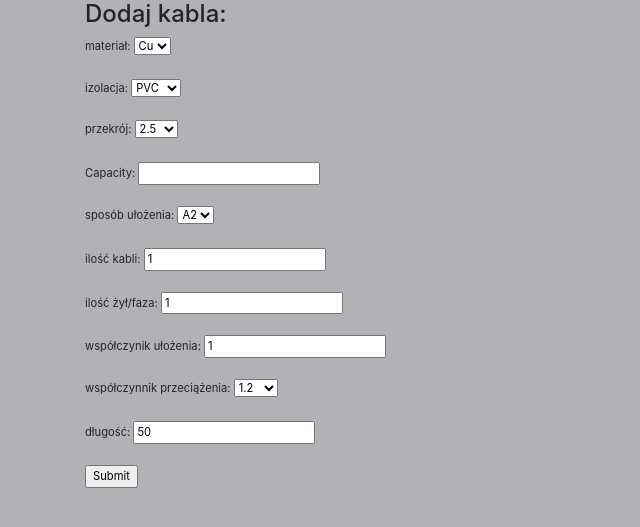
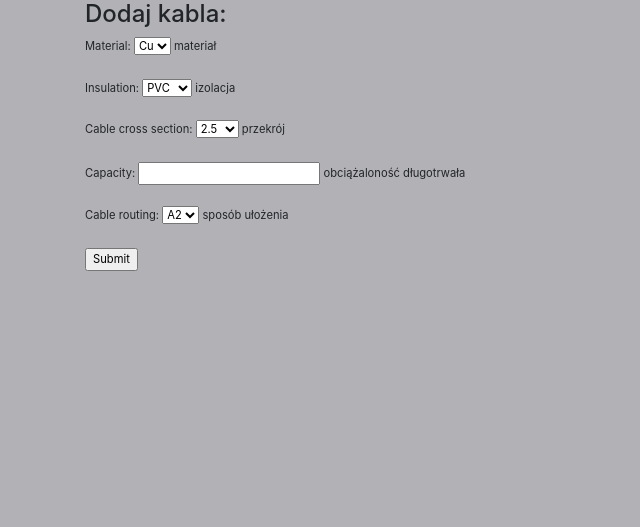
Before and after one commit to Emil19880813/elecCalc, a Django app: page /add-cable/ in a window 1280 px wide. Shown: the part 56-583 px from the top of the page, without its empty margins (0-640 px from the left). Run offline with Django 3.2, Linux system fonts and the light colour scheme; some libraries are stand-ins or nearby versions.

Commit message:
corrected Model and ModelForms

```diff
--- a/elecCalc/admin.py
+++ b/elecCalc/admin.py
@@ -4,9 +4,8 @@ from __future__ import unicode_literals
 from django.contrib import admin
 
 # Register your models here.
-from elecCalc.models import GroupReceiver, Receiver, Cable, ProtectionDevices
+from elecCalc.models import Receiver, Cable, ProtectionDevices
 
-admin.site.register(GroupReceiver)
 admin.site.register(Receiver)
 admin.site.register(Cable)
 admin.site.register(ProtectionDevices)
--- a/elecCalc/forms.py
+++ b/elecCalc/forms.py
@@ -3,25 +3,40 @@ from crispy_forms.bootstrap import PrependedAppendedText, PrependedText
 from crispy_forms.helper import FormHelper
 from crispy_forms.layout import Layout, Row, Column
 from django import forms
-from elecCalc.models import Receiver, GroupReceiver, Cable, ProtectionDevices
+
+from elecCalc.models import Receiver, Cable, ProtectionDevices
 
 
-class ReceiverForm(forms.ModelForm):
-
-    class Meta:
-        model = Receiver
-        exclude = ['group']
-        labels = {
-            'circuit_number': 'numer obwodu',
-            'name': 'nazwa',
-            'voltage': 'napięcie',
-            'power': 'moc',
-            'power_factor': 'współczynnik mocy',
-        }
+class CableSelectionForm(forms.ModelForm):
 
     def __init__(self, *args, **kwargs):
-        super(ReceiverForm, self).__init__(*args, **kwargs)
+        super(CableSelectionForm, self).__init__(*args, **kwargs)
+        self.fields['circuit_number'] = forms.CharField(max_length=12, help_text='numer obwodu')
+
+        self.fields['material'] = forms.ChoiceField(help_text='materiał',
+            choices=((cable.material, cable.get_material_display()) for cable in Cable.objects.all().distinct('material')))
+        self.fields['insulation'] = forms.ChoiceField(help_text='izolacja',
+            choices=((cable.insulation, cable.get_insulation_display) for cable in Cable.objects.all().distinct('insulation')))
+        self.fields['cable_cross_section'] = forms.ChoiceField(help_text='przekrój',
+            choices=((cable.cable_cross_section, cable.get_cable_cross_section_display) for cable in Cable.objects.all().distinct('cable_cross_section')))
+        self.fields['cable_routing'] = forms.ChoiceField(help_text='sposób ułożenia',
+            choices=((cable.cable_routing, cable.get_cable_routing_display) for cable in Cable.objects.all().distinct('cable_routing')))
+        self.fields['amount'] = forms.IntegerField(max_value=8, min_value=1, help_text='ilość kabli',)
+        self.fields['core'] = forms.IntegerField(max_value=8, min_value=1, help_text='ilość żył na fazę',)
+        self.fields['layer_factor'] = forms.DecimalField(max_digits=3, decimal_places=2, max_value=1, min_value=0.1, help_text='współczynnik ułożenia',)
+        self.fields['length'] = forms.IntegerField(max_value=250, min_value=1, help_text='długość',)
+
+        self.fields['type'] = forms.ChoiceField(help_text='typ',
+            choices=((device.type, device.get_type_display) for device in ProtectionDevices.objects.all().distinct('type')))
+        self.fields['current'] = forms.ChoiceField(help_text='prąd znamionowy',
+            choices=((device.current, device.get_current_display) for device in ProtectionDevices.objects.all().distinct('current')))
+        self.fields['kr_factor'] = forms.DecimalField(max_digits=3, decimal_places=2, max_value=1, min_value=0.1, help_text='nastawa członu przeciążeniowego',)
+        self.fields['off_time'] = forms.ChoiceField(choices=((0, 0.2), (1, 0.4), (2, 5)), help_text='czas wyłączenia')
+        self.fields['k2_factor'] = forms.ChoiceField(choices=((0, 1.2), (1, 1.45), (2, 1.6), (3, 1.9)), help_text='współczynnik k2')
+
+
         self.helper = FormHelper()
+        self.helper.form_show_labels = False
         self.helper.layout = Layout(
             Row(
                 Column('circuit_number', css_class='form-group col-md-2 mb-0'),
@@ -31,96 +46,74 @@ class ReceiverForm(forms.ModelForm):
                 Column(PrependedText('power_factor', 'cos fi=', css_class='form-group col-md-4 mb-0')),
                 css_class='form-row'
             ),
+            Row(
+                Column('material', css_class='form-group col-md-1 mb-0'),
+                Column('insulation', css_class='form-group col-md-1 mb-0'),
+                Column(PrependedAppendedText('cable_cross_section', 'S=', 'mm2', css_class='form-group col-md-4 mb-0')),
+                Column('cable_routing', css_class='form-group col-md-1 mb-0'),
+                Column('amount', css_class='form-group col-md-1 mb-0'),
+                Column('core',  css_class='form-group col-md-1 mb-0'),
+                Column(PrependedText('layer_factor', 'kc', css_class='form-group col-md-4 mb-0')),
+                Column(PrependedAppendedText('length', 'l=', 'mb', css_class='form-group col-md-4 mb-0')),
+                css_class='form-row'
+            ),
+            Row(
+                Column('type', css_class='form-group col-md-1 mb-0'),
+                Column(PrependedAppendedText('current','Ib', 'A', css_class='form-group col-md-4 mb-0')),
+                Column(PrependedText('kr_factor', 'kr', css_class='form-group col-md-4 mb-0')),
+                Column(PrependedAppendedText('off_time', 't', 's',  css_class='form-group col-md-4 mb-0')),
+                Column(PrependedText('k2_factor', 'k2',  css_class='form-group col-md-4 mb-0')),
+                css_class='form-row'
+            ),
         )
 
-class GroupReceiverForm(forms.ModelForm):
     class Meta:
-        model = GroupReceiver
+        model = Receiver
         fields = '__all__'
+        help_texts = {
+            'name': 'nazwa',
+            'voltage': 'napięcie',
+            'power': 'moc czynna',
+            'power_factor': 'współczynnik mocy',
+        }
 
 
 class CableForm(forms.ModelForm):
     class Meta:
         model = Cable
         fields = '__all__'
-        labels = {
+        help_texts = {
             'material': 'materiał',
             'insulation': 'izolacja',
             'cable_cross_section': 'przekrój',
+            'capacity': 'obciążaloność długotrwała',
             'cable_routing': 'sposób ułożenia',
-            'amount': 'ilość kabli',
-            'core': 'ilość żył/faza',
-            'layer_factor': 'współczynik ułożenia',
-            'overload_factor': 'współczynnik przeciążenia',
-            'length': 'długość',
         }
 
-    def __init__(self, *args, **kwargs):
-        super(CableForm, self).__init__(*args, **kwargs)
-        self.helper = FormHelper()
-        self.helper.layout = Layout(
-            Row(
-                Column('material', css_class='form-group col-md-1 mb-0'),
-                Column('insulation', css_class='form-group col-md-1 mb-0'),
-                Column(PrependedAppendedText('cable_cross_section','Uo=','kV', css_class='form-group col-md-1 mb-0')),
-                Column('cable_routing', css_class='form-group col-md-1 mb-0'),
-                Column('amount', css_class='form-group col-md-1 mb-0'),
-                Column('core', css_class='form-group col-md-1 mb-0'),
-                Column('layer_factor', css_class='form-group col-md-1 mb-0'),
-                Column('overload_factor', css_class='form-group col-md-1 mb-0'),
-                Column(PrependedAppendedText('length','Po','kW', css_class='form-group col-md-1 mb-0')),
-                css_class='form-row'
-            ),
-        )
+class ReceiverForm(forms.ModelForm):
+    class Meta:
+        model = Receiver
+        fields = '__all__'
+        help_texts = {
+            'name': 'nazwa/typ',
+            'voltage': 'napięcie znamionowe',
+            'power': 'moc czynna',
+            'power_factor': 'współczynnik mocy',
+        }
+
 
 class ProtectionDevicesForm(forms.ModelForm):
     class Meta:
         model = ProtectionDevices
         fields = '__all__'
-        labels = {
+        help_texts = {
+            'name': 'nazwa',
             'type': 'typ',
             'current': 'prąd',
-            'off_time': 'czas wyłączenia',
         }
-
-    def __init__(self, *args, **kwargs):
-        super(ProtectionDevicesForm, self).__init__(*args, **kwargs)
-        self.helper = FormHelper()
-        self.helper.layout = Layout(
-            Row(
-                Column('type', css_class='form-group col-md-3 mb-0'),
-                Column(PrependedAppendedText('current','Uo=','kV', css_class='form-group col-md-6 mb-0')),
-                Column(PrependedAppendedText('off_time','Uo=','kV', css_class='form-group col-md-6 mb-0')),
-                css_class='form-row'
-            ),
-        )
 
 class ResultsForm(forms.Form):
     Ib_current = forms.FloatField(label='prąd szczytowy obwodu', help_text='[A]')
     In_current = forms.FloatField(label='prąd nastawy zabezpieczenia', help_text='[A]')
     Idd_current = forms.FloatField(label='obciążalność długotrwała', help_text='[A]')
     voltage_drop = forms.FloatField(label='spadek napięcia', help_text='[%]')
-
-
-class OverloadConditionsForm(forms.Form):
-    Idd_current_condition = forms.CharField(label='Idd > Ib', disabled=True)
-    overload_current_condition = forms.CharField(label='I2 > 1,45xIb', disabled=True)
-
-
-'''
-    self.helper = FormHelper()
-        self.helper.form_tag = False
-        self.helper.method = "POST"
-        self.helper.form_class = 'form-inline'
-        self.helper.field_template = 'bootstrap3/layout/inline_field.html'
-
-        self.helper.layout = Layout(
-            Div(
-                Div('group', css_class="col-md-2 mt-4"),
-                Div('circuit_number', css_class="col-md-2 mt-4"),
-                Div('name', css_class="col-md-2 mt-4"),
-                Div(PrependedAppendedText('voltage','%', '%', css_class="col-md-6 mt-0")),
-                Div(PrependedAppendedText('power','%', '%', css_class="col-md-5 mt-0")),
-                Div(PrependedText('power_factor','%', css_class="col-md-5 mt-0")),
-                css_class='row',
-'''
--- a/elecCalc/static/css/main.css
+++ b/elecCalc/static/css/main.css
@@ -1,5 +1,11 @@
 body {
   padding-top: 0px;
   background-color: rgba(1, 1, 14, 0.3);
-  font-size: 0.7rem;
+  font-size: .7rem;
 }
+
+.results {
+  font-size: 2rem;
+  background-color: white;
+
+}
--- a/elecCalc/templates/display_receiver.html
+++ b/elecCalc/templates/display_receiver.html
@@ -4,7 +4,6 @@
 <h4 class="account-heading">Zestawienie odbiorników:</h4>
     <div class="col-1"><a href="{% url 'elecCalc:add-receiver' %}"><img src="{% static "text-plus-icon.png" %}" alt="Trash"></a></div>
     <div class="row">
-        <div class="col-3">Grupa odbiorników</div>
         <div class="col-2">Nazwa</div>
         <div class="col-1">Napięcie [kV]</div>
         <div class="col-1">Moc [kW]</div>
@@ -13,7 +12,6 @@
     </div>
     {% for receiver in receivers %}
     <div class="row">
-        <div class="col-3">{{ receiver.group }}</div>
         <div class="col-2">{{ receiver.name }}</div>
         <div class="col-1">{{ receiver.get_voltage_display }}</div>
         <div class="col-1">{{ receiver.power }}</div>
--- a/elecCalc/urls.py
+++ b/elecCalc/urls.py
@@ -1,8 +1,8 @@
 from django.urls import path
 
 from elecCalc.views import MainPage, DisplayCableView, DisplayDevicesView, DisplayReceiverView, \
-    DisplayGroupReceiverView, EditCableView, EditDeviceView, EditGroupReceiverView, EditReceiverView, DeleteCableView, \
-    DeleteDeviceView, DeleteGroupReceiverView, DeleteReceiverView, AddCableView, AddDeviceView, AddGroupReceiverView, \
+    EditCableView, EditDeviceView, EditReceiverView, DeleteCableView, \
+    DeleteDeviceView, DeleteReceiverView, AddCableView, AddDeviceView, \
     AddReceiverView
 
 app_name = 'elecCalc'
@@ -12,17 +12,13 @@ urlpatterns = [
     path('display-cable/', DisplayCableView.as_view(), name='display-cable'),
     path('display-device/', DisplayDevicesView.as_view(), name='display-device'),
     path('display-receiver/', DisplayReceiverView.as_view(), name='display-receiver'),
-    path('display-group-receiver/', DisplayGroupReceiverView.as_view(), name='display-group-receiver'),
     path('edit-cable/<int:cable_id>/', EditCableView.as_view(), name='edit-cable'),
     path('edit-device/<int:device_id>/', EditDeviceView.as_view(), name='edit-device'),
-    path('edit-group-receiver/<int:group_id>/', EditGroupReceiverView.as_view(), name='edit-group'),
     path('edit-receiver/<int:receiver_id>/', EditReceiverView.as_view(), name='edit-receiver'),
     path('delete-cable/<int:cable_id>/', DeleteCableView.as_view(), name='delete-cable'),
     path('delete-device/<int:device_id>/', DeleteDeviceView.as_view(), name='delete-device'),
-    path('delete-group-receiver/<int:group_id>/', DeleteGroupReceiverView.as_view(), name='delete-group'),
     path('delete-receiver/<int:receiver_id>/', DeleteReceiverView.as_view(), name='delete-receiver'),
     path('add-cable/', AddCableView.as_view(), name='add-cable'),
     path('add-device/', AddDeviceView.as_view(), name='add-device'),
-    path('add-group-receiver/', AddGroupReceiverView.as_view(), name='add-group'),
     path('add-receiver/', AddReceiverView.as_view(), name='add-receiver'),
 ]
--- a/elecCalc/views.py
+++ b/elecCalc/views.py
@@ -1,26 +1,69 @@
 # -*- coding: utf-8 -*-
 from __future__ import unicode_literals
+import math
 
+from django.http import HttpResponse
 from django.views import View
 from django.shortcuts import render, redirect
 
 
 # Create your views here.
-from elecCalc.forms import ReceiverForm, CableForm, ProtectionDevicesForm, ResultsForm, OverloadConditionsForm, \
-     GroupReceiverForm
-from elecCalc.models import Cable, ProtectionDevices, Receiver, GroupReceiver
+from elecCalc.forms import CableForm, ProtectionDevicesForm, CableSelectionForm, ReceiverForm
+from elecCalc.models import Cable, ProtectionDevices, Receiver
 
 
 class MainPage(View):
     def get(self, request):
-        receiver_form = ReceiverForm()
-        cable_form = CableForm()
-        devices_form = ProtectionDevicesForm()
-        results_form = ResultsForm()
-        overload_form = OverloadConditionsForm()
-        return render(request, 'main_page.html', context={'receiver_form': receiver_form,
-                                                          'cable_form': cable_form, 'devices_form': devices_form,
-                                                          'results_form': results_form, 'overload_form': overload_form})
+        cable_selection_form = CableSelectionForm()
+        return render(request, 'main_page.html', context={'cable_selection_form': cable_selection_form})
+
+    def post(self, request):
+        cable_selection_form = CableSelectionForm(request.POST)
+        if cable_selection_form.is_valid():
+            return HttpResponse('ok')
+
+            '''
+            name = cable_selection_form.cleaned_data.get('name')
+            name = cable_selection_form.cleaned_data.get('name')
+            name = cable_selection_form.cleaned_data.get('name')
+            name = cable_selection_form.cleaned_data.get('name')
+            name = cable_selection_form.cleaned_data.get('name')
+            name = cable_selection_form.cleaned_data.get('name')
+            name = cable_selection_form.cleaned_data.get('name')
+            name = cable_selection_form.cleaned_data.get('name')
+            name = cable_selection_form.cleaned_data.get('name')
+            name = cable_selection_form.cleaned_data.get('name')
+            name = cable_selection_form.cleaned_data.get('name')
+            name = cable_selection_form.cleaned_data.get('name')
+            name = cable_selection_form.cleaned_data.get('name')
+            name = cable_selection_form.cleaned_data.get('name')
+            name = cable_selection_form.cleaned_data.get('name')
+            name = cable_selection_form.cleaned_data.get('name')
+            name = cable_selection_form.cleaned_data.get('name')
+            name = cable_selection_form.cleaned_data.get('name')
+
+
+
+
+            i_r = devices.current * devices.kr_factor
+            i_dd = Cable.objects.filter(material=cable.material, insulation=cable.insulation,
+                                        cable_cross_section=cable.cable_cross_section,
+                                        cable_routing=cable.cable_routing).first().capacity
+            i_2 = devices.off_time * i_dd
+            if receiver.voltage == '0.23':
+                i_b = receiver.power * 1000 / (receiver.power_factor * receiver.voltage * 1000)
+                delta_u = 2 * receiver.power * 1000 * cable.length * 100 / (
+                            56 * cable.cable_cross_section * pow(receiver.voltage * 1000, 2))
+                return render(request, 'main_page.html',
+                              context={'i_r': i_r, 'i_dd': i_dd, 'i_2': i_2, 'i_b': i_b, 'delta_u': delta_u})
+            i_b = receiver.power * 1000 / (math.sqrt(3) * receiver.power_factor * receiver.voltage * 1000)
+            delta_u = receiver.power * 1000 * cable.length * 100 / (
+                        56 * cable.cable_cross_section * pow(receiver.voltage * 1000, 2))
+            return render(request, 'main_page.html',
+                          context={'i_r': i_r, 'i_dd': i_dd, 'i_2': i_2, 'i_b': i_b, 'delta_u': delta_u})
+'''
+
+
 
 #TODO: wyświetlanie danych
 class DisplayCableView(View):
@@ -38,10 +81,6 @@ class DisplayReceiverView(View):
         receivers = Receiver.objects.all()
         return render(request, 'display_receiver.html', context={'receivers': receivers})
 
-class DisplayGroupReceiverView(View):
-    def get(self, request):
-        group_receivers = GroupReceiver.objects.all()
-        return render(request, 'display_group_receiver.html', context={'group_receivers': group_receivers})
 
 #TODO: edit data
 class EditCableView(View):
@@ -68,17 +107,6 @@ class EditDeviceView(View):
             device_form.save()
             return redirect('elecCalc:display-device')
 
-class EditGroupReceiverView(View):
-    def get(self, request, group_id):
-        group = GroupReceiver.objects.get(pk=group_id)
-        group_form = GroupReceiverForm(instance=group)
-        return render(request, "edit_group.html", context={"form": group_form})
-    def post(self, request, group_id):
-        group = GroupReceiver.objects.get(pk=group_id)
-        group_form = GroupReceiverForm(request.POST, instance=group)
-        if group_form.is_valid():
-            group_form.save()
-            return redirect('elecCalc:display-group-receiver')
 
 class EditReceiverView(View):
     def get(self, request, receiver_id):
@@ -103,10 +131,6 @@ class DeleteDeviceView(View):
         ProtectionDevices.objects.get(pk=device_id).delete()
         return redirect('elecCalc:display-device')
 
-class DeleteGroupReceiverView(View):
-    def get(self, request, group_id):
-        GroupReceiver.objects.get(pk=group_id).delete()
-        return redirect('elecCalc:display-group-receiver')
 
 class DeleteReceiverView(View):
     def get(self, request, receiver_id):
@@ -137,16 +161,6 @@ class AddDeviceView(View):
             device_form.save()
         return redirect('elecCalc:display-device')
 
-class AddGroupReceiverView(View):
-    def get(self, request):
-        group_form = GroupReceiverForm()
-        return render(request, "add_group_receiver.html", context={"form": group_form})
-    def post(self, request):
-        group_form = GroupReceiverForm(request.POST)
-        if group_form.is_valid():
-            #dodać walidację "brak możliwości dublowania wpisów"
-            group_form.save()
-        return redirect('elecCalc:display-group-receiver')
 
 class AddReceiverView(View):
     def get(self, request):
@@ -158,3 +172,7 @@ class AddReceiverView(View):
             #dodać walidację "brak możliwości dublowania wpisów"
             receiver_form.save()
         return redirect('elecCalc:display-receiver')
+
+'''
+
+'''
```
Also changed, not shown: elecCalc/models.py (+10 -24 lines), elecCalc/templates/main_page.html (+16 -48 lines), elecCalc/migrations/0002_protectiondevices_kr_factor.py (added), elecCalc/migrations/0003_auto_20200330_1811.py (added), elecCalc/migrations/0004_auto_20200330_1816.py (added), elecCalc/migrations/0005_auto_20200331_1614.py (added), elecCalc/migrations/0006_auto_20200331_1716.py (added).
